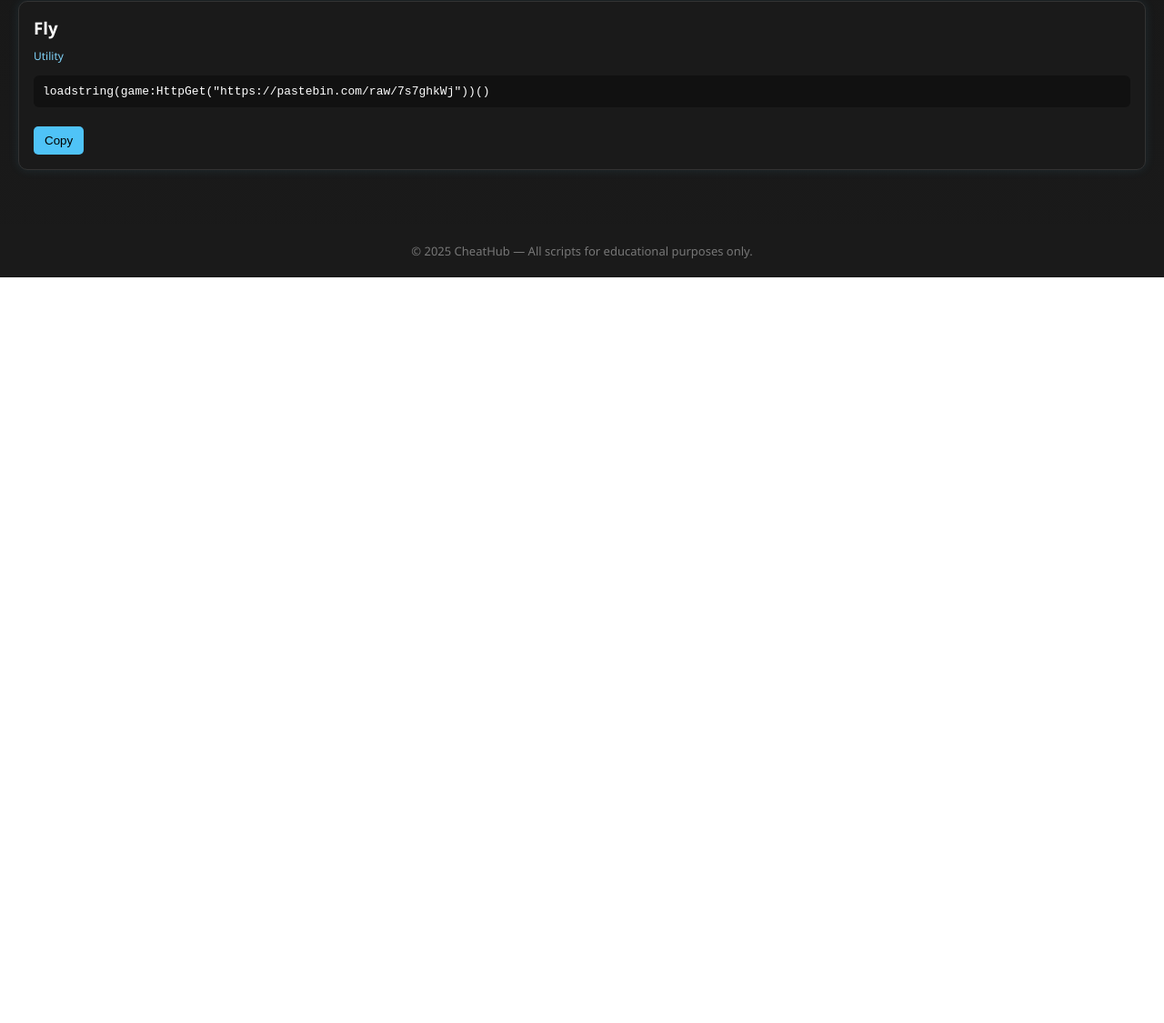
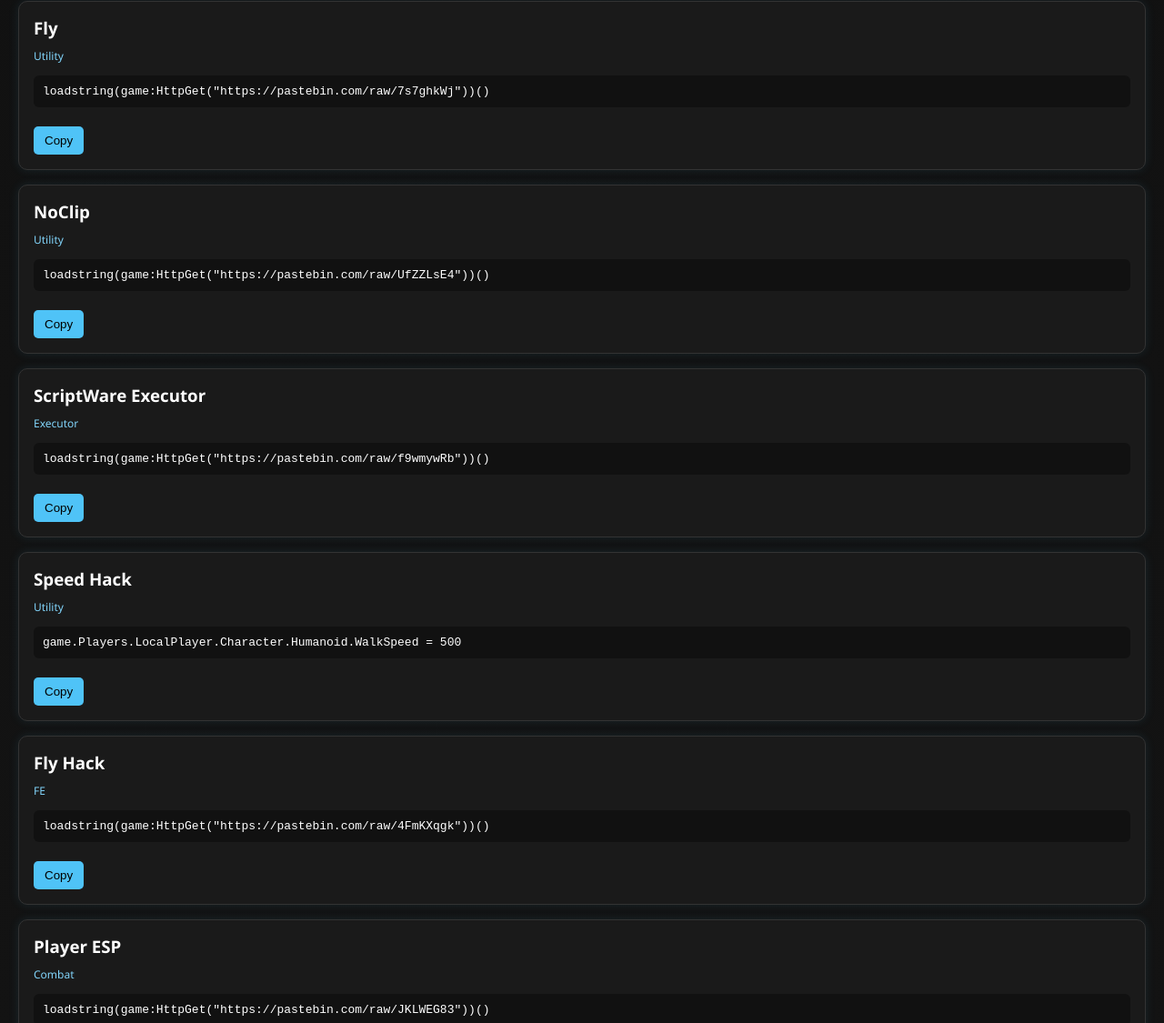
Before and after one commit to mart-in-q/REAL-CHEATS-HUBFRFR, a plain HTML site: page index.html in a window 1280 px wide. Shown: the part 1675-2800 px from the top of the page at 91% size. Before the commit the page ends 1980 px from the top, so only its background shows below. Drawn offline with Linux system fonts and the light colour scheme.

Commit message:
index.html

```diff
--- a/index.html
+++ b/index.html
@@ -251,7 +251,36 @@
       { title: "Anti-AFK", category: "Utility", code: `for i,v in pairs(getconnections(game.Players.LocalPlayer.Idled)) do v:Disable() end` },
       { title: "FE Fling", category: "FE", code: `loadstring(game:HttpGet("https://pastebin.com/raw/G1uC2LWy"))()` },
       { title: "Fly", category: "Utility", code: `loadstring(game:HttpGet("https://pastebin.com/raw/7s7ghkWj"))()` },
-      // Add more for 100+!
+      { title: "NoClip", category: "Utility", code: `loadstring(game:HttpGet("https://pastebin.com/raw/UfZZLsE4"))()` },
+      { title: "ScriptWare Executor", category: "Executor", code: `loadstring(game:HttpGet("https://pastebin.com/raw/f9wmywRb"))()` },
+      { title: "Speed Hack", category: "Utility", code: `game.Players.LocalPlayer.Character.Humanoid.WalkSpeed = 500` },
+      { title: "Fly Hack", category: "FE", code: `loadstring(game:HttpGet("https://pastebin.com/raw/4FmKXqgk"))()` },
+      { title: "Player ESP", category: "Combat", code: `loadstring(game:HttpGet("https://pastebin.com/raw/JKLWEG83"))()` },
+      { title: "God Mode", category: "Combat", code: `game.Players.LocalPlayer.Character.Humanoid.Health = math.huge` },
+      { title: "Speed Boost", category: "Utility", code: `game.Players.LocalPlayer.Character.Humanoid.WalkSpeed = 200` },
+      { title: "Auto Farm", category: "Utility", code: `while true do wait(1) game.Players.LocalPlayer.Character.Humanoid:MoveTo(workspace.Part.Position) end` },
+      { title: "Anti-Cheat Bypass", category: "Utility", code: `loadstring(game:HttpGet("https://pastebin.com/raw/s9JwM1sQ"))()` },
+      { title: "Visuals", category: "Combat", code: `loadstring(game:HttpGet("https://pastebin.com/raw/w9g7ssR7"))()` },
+      { title: "Teleport Hack", category: "Utility", code: `game.Players.LocalPlayer.Character.HumanoidRootPart.CFrame = workspace.TeleportLocation.CFrame` },
+      { title: "Vehicle Fly", category: "FE", code: `loadstring(game:HttpGet("https://pastebin.com/raw/XYgfoLfJ"))()` },
+      { title: "Super Jump", category: "Utility", code: `game.Players.LocalPlayer.Character.Humanoid.JumpHeight = 500` },
+      { title: "BTools", category: "Admin", code: `loadstring(game:HttpGet("https://pastebin.com/raw/XTczM9rb"))()` },
+      { title: "Chat Exploiter", category: "Utility", code: `game.ReplicatedStorage.DefaultChatSystemChatEvents.SayMessageRequest:FireServer("Exploiting in Chat!", "All")` },
+      { title: "NoClip Fly", category: "FE", code: `loadstring(game:HttpGet("https://pastebin.com/raw/hsqUM7x4"))()` },
+      { title: "Unlock All", category: "Admin", code: `loadstring(game:HttpGet("https://pastebin.com/raw/6M0F69gH"))()` },
+      { title: "Wallhack", category: "Combat", code: `loadstring(game:HttpGet("https://pastebin.com/raw/y1rbjx6L"))()` },
+      { title: "Teleport to Player", category: "Utility", code: `game.Players.LocalPlayer.Character.HumanoidRootPart.CFrame = game.Players.LocalPlayer.Character.HumanoidRootPart.CFrame` },
+      { title: "Infinite Health", category: "Combat", code: `game.Players.LocalPlayer.Character.Humanoid.Health = math.huge` },
+      { title: "Infinite Ammo", category: "Combat", code: `game:GetService("Players").LocalPlayer.Backpack.Gun.Ammo = math.huge` },
+      { title: "Anti-Gravity", category: "Utility", code: `game.Workspace.Gravity = 0` },
+      { title: "Damage Hack", category: "Combat", code: `game.Players.LocalPlayer.Character.Humanoid:TakeDamage(0)` },
+      { title: "Auto Clicker", category: "Utility", code: `while true do game:GetService("Players").LocalPlayer.Character:Click() end` },
+      { title: "Fake Admin", category: "Admin", code: `game.Players.LocalPlayer.Character.HumanoidRootPart.CFrame = game.Players.LocalPlayer.Character.HumanoidRootPart.CFrame` },
+      { title: "Fly Hack (Press E)", category: "FE", code: `loadstring(game:HttpGet("https://pastebin.com/raw/sdLTe9zG"))()` },
+      { title: "Rainbow Text", category: "Utility", code: `game:GetService("Players").LocalPlayer.PlayerGui.TextLabel.TextColor3 = Color3.fromHSV(math.random(), 1, 1)` },
+      { title: "Item Giver", category: "Utility", code: `game.Players.LocalPlayer.Backpack:GiveItems("Item")` },
+      { title: "Fast Sword", category: "Combat", code: `game.Players.LocalPlayer.Character.Humanoid:EquipTool(game.Players.LocalPlayer.Backpack.Sword)` },
+      // Continue adding more scripts for your cheats collection!
     ];
 
     const scriptList = document.getElementById("script-list");
```
